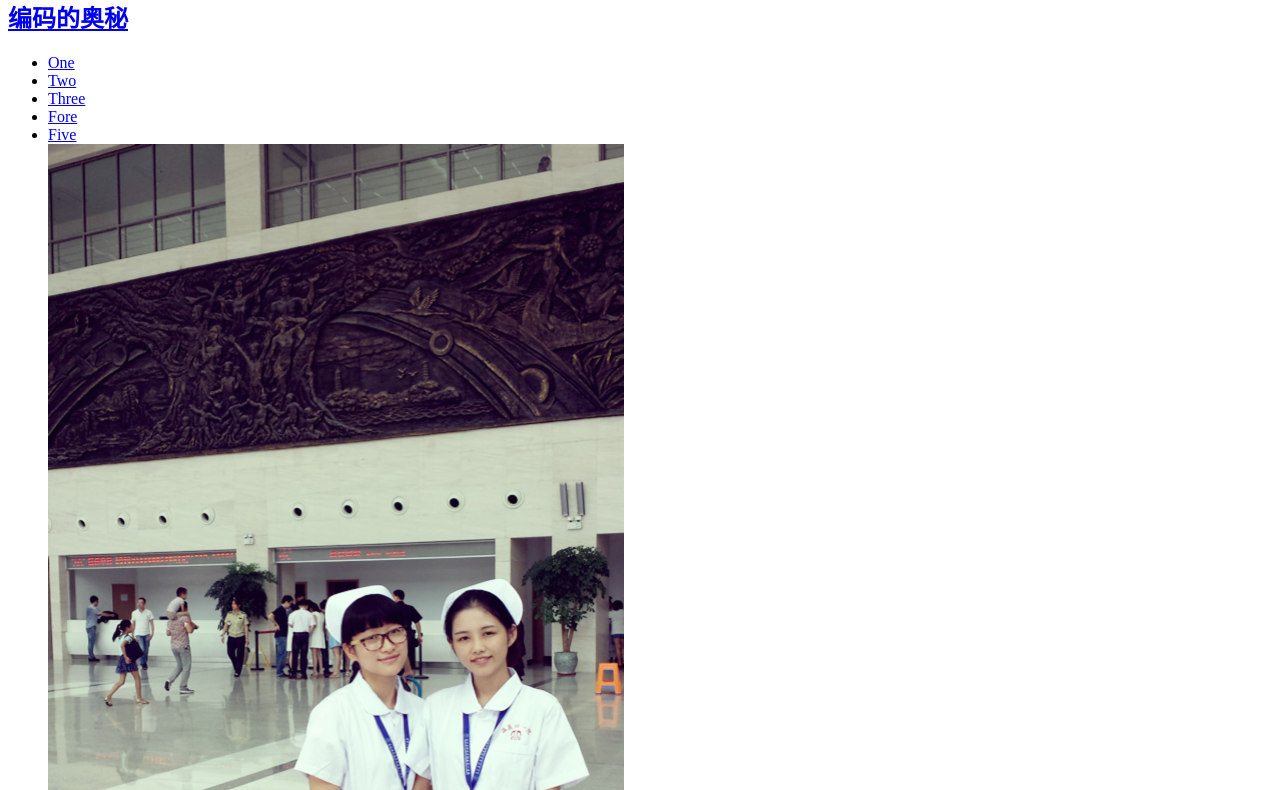
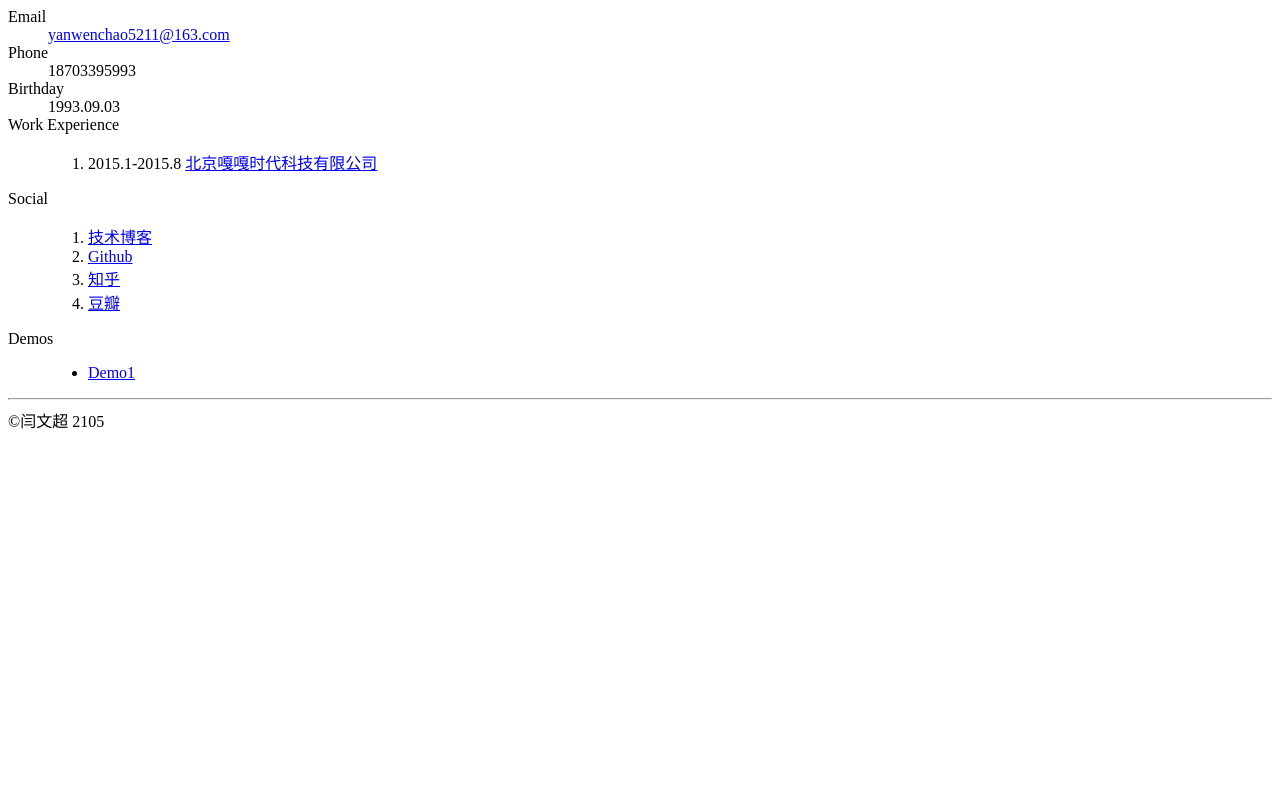
Before and after one commit to coding5211/coding5211.github.io, a plain HTML site: page index.html in a window 1280 px wide. Shown: the part 81-871 px from the top of the page. After the commit the page ends 800 px from the top, so only its background shows below. Drawn offline with Linux system fonts and the light colour scheme.

Commit message:
简历第一次修改

```diff
--- a/index.html
+++ b/index.html
@@ -2,29 +2,44 @@
 <html>
 <head>
 	<meta charset=utf-8" />
-	<title>hello world!</title>
-	<style type="text/css">
-		body{
-			background-color:white;
-		}
-		#myelement{
-			position:absolute;
-			left:50px;
-			top:150px;
-		}
-	</style>
+	<title>闫文超</title>
+
 </head>
 <body>
-<h1>Snapshots</h1>
-<h2><a href="read.html">编码的奥秘</a></h2>
-<ul>
-<li><a href="images/one.jpg" onclick="showPic(this); return false;" title="A one">One</a></li>
-<li><a href="images/two.png" onclick="showPic(this); return false;" title="B two">Two</a></li>
-<li><a href="images/three.jpg" onclick="showPic(this); return false;" title="C three">Three</a></li>
-<li><a href="images/fore.jpg" onclick="showPic(this); return false;" title="D fore">Fore</a></li>
-<li><a href="images/five.jpg" onclick="showPic(this); return false;" title="E five">Five</a></li>
-<img id="placeholder" src="images/2222.png" alt="my image gallery" />
-</ul>
-<script type="text/javascript" src="scripts/showPic.js"></script>
+<h1>闫文超</h1>
+<dl>
+	<dt>Email</dt>
+	<dd><a target = "_balank" href="mailto:yanwenchao5211@163.com">yanwenchao5211@163.com</a></dd>
+	<dt>Phone</dt>
+	<dd>18703395993</dd>
+	<dt>Birthday</dt>
+	<dd>1993.09.03</dd>
+	<dt>Work Experience</dt>
+	<dd>
+		<ol>
+			<li>2015.1-2015.8  <a href="http://buygaga.com/">北京嘎嘎时代科技有限公司</a></li>
+
+		</ol>
+	</dd>
+	<dt>Social</dt>
+	<dd>
+		<ol>
+			<li><a href="http://www.cnblogs.com/DynamicER/">技术博客</a></li>
+			<li><a href="https://github.com/coding5211">Github</a></li>
+			<li><a href="http://www.zhihu.com/people/wan-li-a">知乎</a></li>
+			<li><a href="http://www.douban.com/people/115921888/">豆瓣</a></li>
+
+		</ol>
+
+	</dd>
+	<dt>Demos</dt>
+	<dd>
+		<ul>
+			<li><a href="demo1.html">Demo1</a></li>
+		</ul>
+	</dd>
+</dl>
+<hr>
+<footer>&copy;闫文超 2105</footer>
 </body>
 </html>
```
Also changed, not shown: demo1.html (added, +29 -0 lines).
